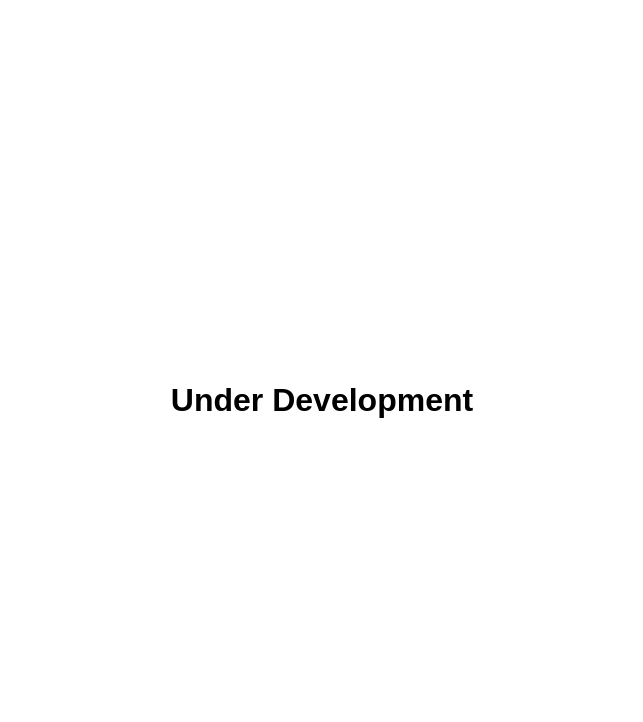
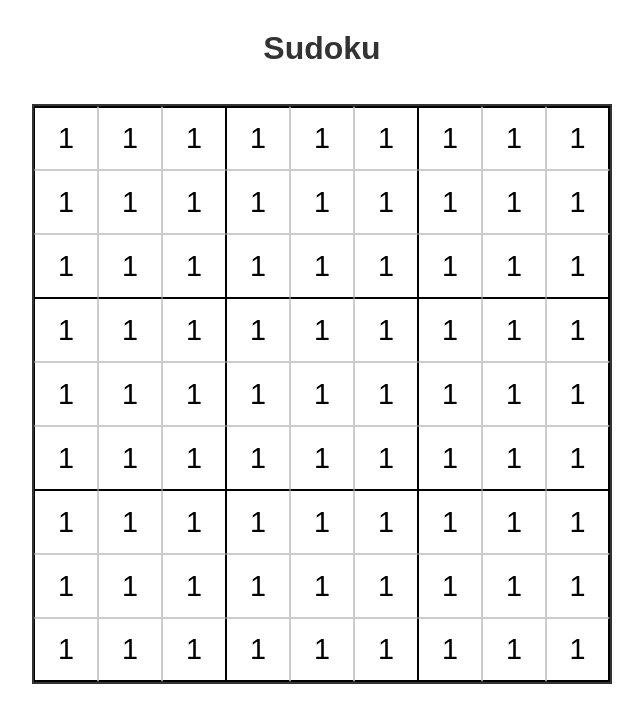
Before and after one commit to DavidMcMorrow/ReactGames, a Next.js app: page /sudoku in a window 1280 px wide. Shown: the top 722 px of the page, without its empty margins (318-961 px from the left). Built offline with nearby package versions, Linux system fonts and the light colour scheme.

Commit message:
Sudoku board (#6)
* updated the board

* refactored

* updated the containers name

```diff
--- /dev/null
+++ b/src/app/components/sudoku/board/board.css
@@ -0,0 +1,60 @@
+.grid{
+    display: grid;
+    grid-template-columns: repeat(9, 4rem);
+    grid-template-rows: repeat(9, 4rem);
+    border: 2px solid #333;
+    margin: 2rem auto;
+    width: max-content;
+}
+
+.cell {
+    width: 4rem;
+    height: 4rem;
+    font-size: 1.8rem;
+    text-align: center;
+    border: 1px solid #ccc;
+    outline: none;
+}
+
+.cell:focus {
+    background-color: #e6f0ff;
+}
+
+/* Third Cells */
+.cell:nth-child(3n){
+    border-right: 1px solid #000;
+}
+
+/* Fourth Cells */
+.cell:nth-child(3n + 1){
+    border-left: 1px solid #000;
+}
+
+/* Row 4: cells 19–27 */
+/* Row 7: cells 46–54 */
+.cell:nth-child(n + 19):nth-child(-n + 27),
+.cell:nth-child(n + 46):nth-child(-n + 54) {
+  border-bottom: 1px solid #000;
+}
+
+/* Row 4: cells 28–36 */
+/* Row 7: cells 55–63 */
+.cell:nth-child(n + 28):nth-child(-n + 36),
+.cell:nth-child(n + 55):nth-child(-n + 63) {
+  border-top: 1px solid #000;
+}
+
+/* Top Row */
+.cell:nth-child(-n+9) {
+    border-top: 2px solid #000;
+}
+
+/* Last cell in each column */
+.cell:nth-child(9n) {
+    border-right: 2px solid #000;
+}
+
+/* Bottom Row */
+.cell:nth-last-child(-n+9) {
+    border-bottom: 2px solid #000;
+}
--- /dev/null
+++ b/src/app/components/sudoku/board/board.js
@@ -0,0 +1,15 @@
+import './board.css';
+
+export default function Board({board}) {
+  return (
+    <div className="grid">
+        {
+          board.map((row, rowIndex) =>
+            row.map((cell, colIndex) => (
+              <input className="cell" key={`${rowIndex}-${colIndex}`} value={cell || ''} maxLength={1} readOnly/>
+            ))
+          )
+        }
+    </div>
+  );
+}
--- a/src/app/components/sudoku/container.js
+++ b/src/app/components/sudoku/container.js
@@ -1,15 +1,17 @@
-export default function container() {
+'use client'
+import Board from "./board/board";
+import { useState, useEffect } from "react";
+
+export default function Sudoku() {
+
+  const [board, setBoard] = useState(
+    Array.from({ length: 9 }, () => Array(9).fill('1'))
+  );
+
   return (
-    <div style={{
-        display: "flex",
-        justifyContent: "center",
-        alignItems: "center",
-        height: "100vh",
-        fontSize: "2rem",
-        fontWeight: "bold"
-      }}>
-        Under Development
-    </div>
-
+    <main className="sudoku-container">
+      <h1 className={'title'}>Sudoku</h1>
+      <Board board={board}/>
+    </main>
  );
 }
--- a/src/app/globals.css
+++ b/src/app/globals.css
@@ -84,4 +84,11 @@ h1 {
   font-size: 2rem;
   margin-bottom: 1rem;
   font-weight: bold;
+  cursor: default;
 }
+
+.sudoku-container{
+  position: relative;
+  text-align: center;
+  margin-top: 1.5rem;
+}
```
